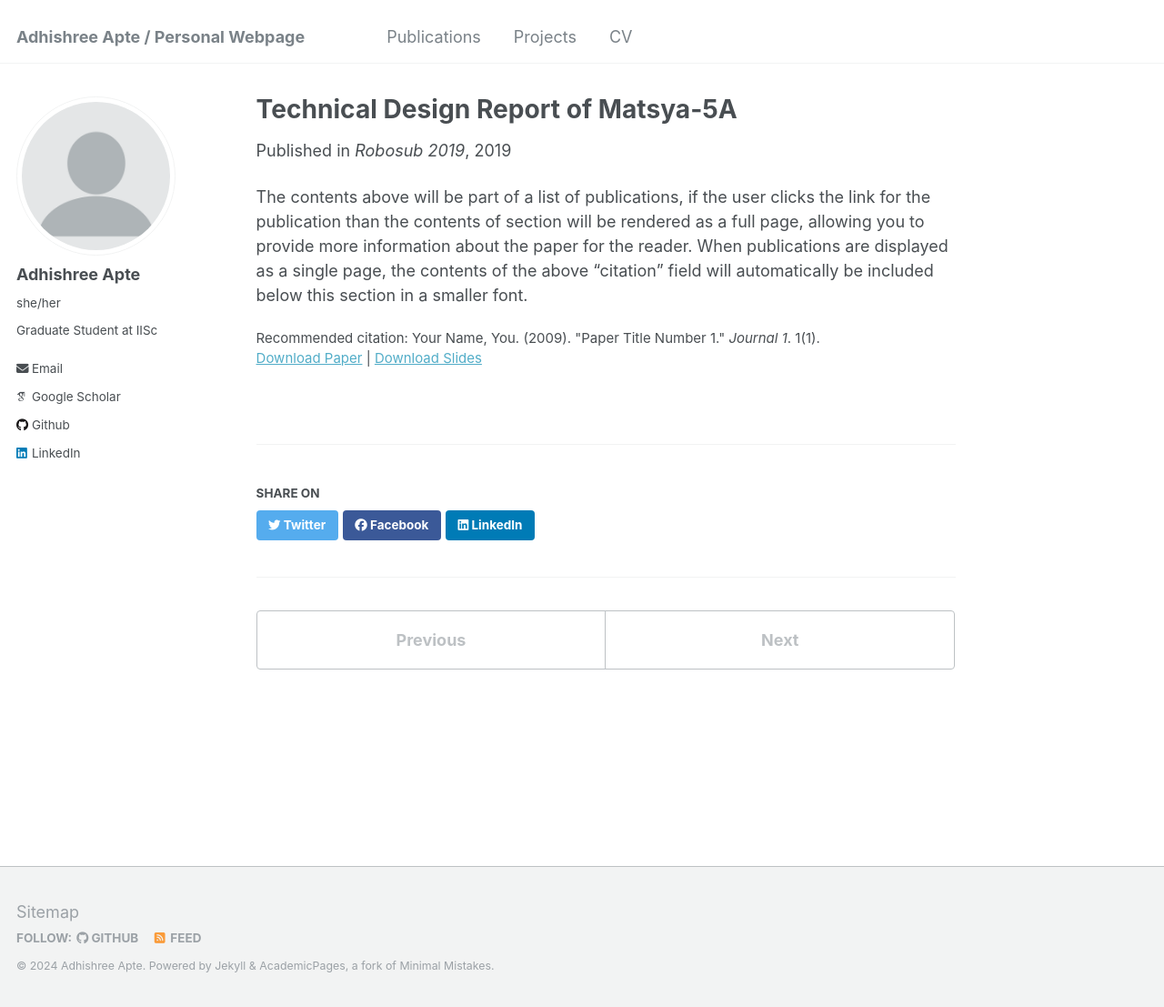
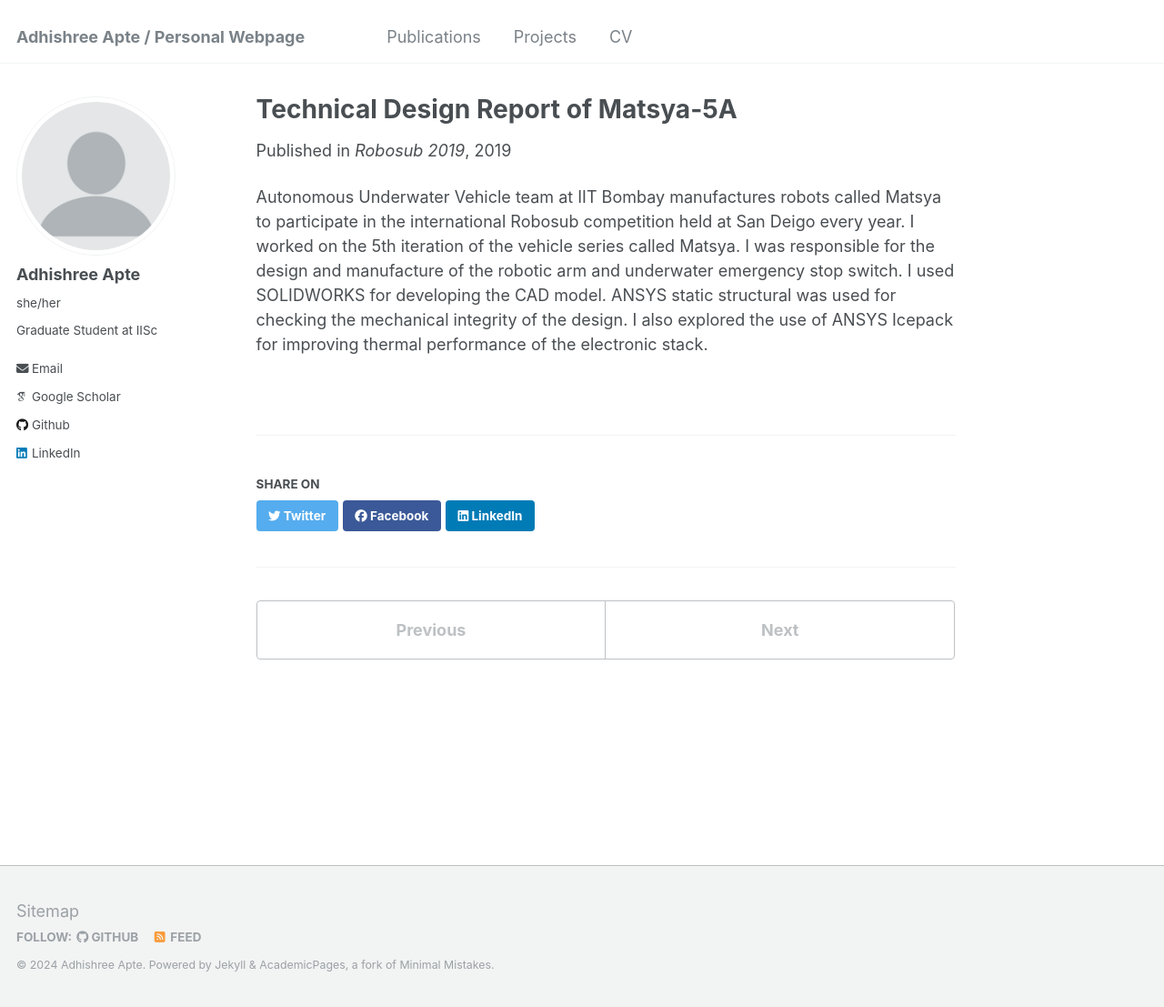
Before and after one commit to adhishreeapte/adhishreeapte.github.io, a Jekyll site: the page built from _publications/2009-10-01-paper-title-number-1.md, in a window 1280 px wide and 1107 px high. Shown: the whole window at 91% size. Built offline with Jekyll 4.4.1, drawn with Linux system fonts in a browser that asks for light colours; some web fonts are replaced.

Commit message:
Update 2009-10-01-paper-title-number-1.md

```diff
--- a/_publications/2009-10-01-paper-title-number-1.md
+++ b/_publications/2009-10-01-paper-title-number-1.md
@@ -5,9 +5,7 @@ permalink: /publication/2009-10-01-paper-title-number-1
 excerpt: 'Autonomous Underwater Vehicle Team at IIT Bombay manufactures robots called Matsya to participate in Robosub competition'
 date: 10-04-2019
 venue: 'Robosub 2019'
-slidesurl: 'http://academicpages.github.io/files/slides1.pdf'
-paperurl: 'http://academicpages.github.io/files/paper1.pdf'
-citation: 'Your Name, You. (2009). &quot;Paper Title Number 1.&quot; <i>Journal 1</i>. 1(1).'
+paperurl: 'http://adhishreeapte.github.io/files/robosub2019.pdf'
 ---
 
-The contents above will be part of a list of publications, if the user clicks the link for the publication than the contents of section will be rendered as a full page, allowing you to provide more information about the paper for the reader. When publications are displayed as a single page, the contents of the above "citation" field will automatically be included below this section in a smaller font.
+Autonomous Underwater Vehicle team at IIT Bombay manufactures robots called Matsya to participate in the international Robosub competition held at San Deigo every year. I worked on the 5th iteration of the vehicle series called Matsya. I was responsible for the design and manufacture of the robotic arm and underwater emergency stop switch. I used SOLIDWORKS for developing the CAD model. ANSYS static structural was used for checking the mechanical integrity of the design. I also explored the use of ANSYS Icepack for improving thermal performance of the electronic stack.
```
